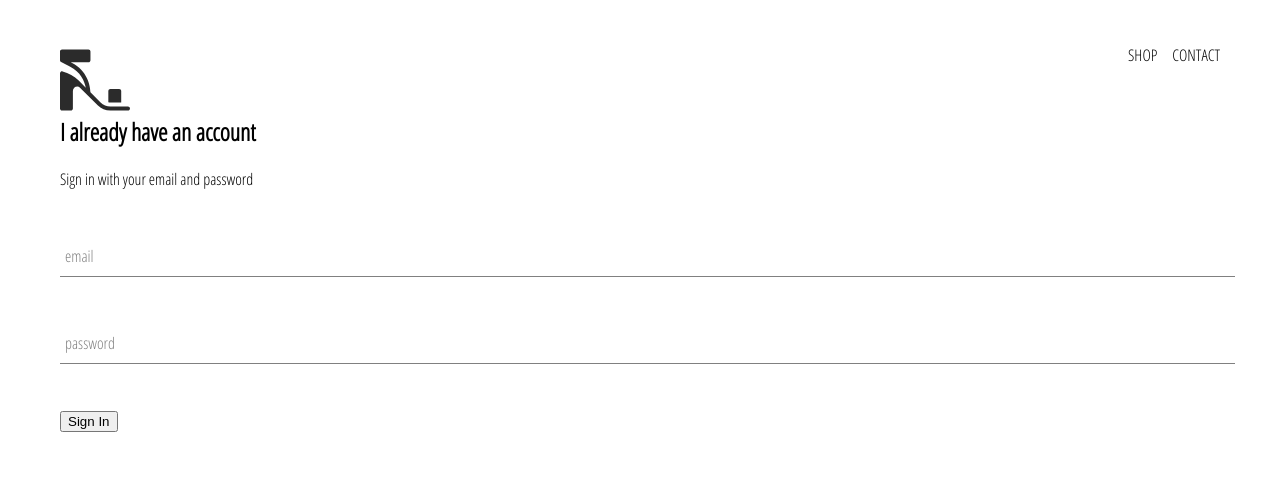
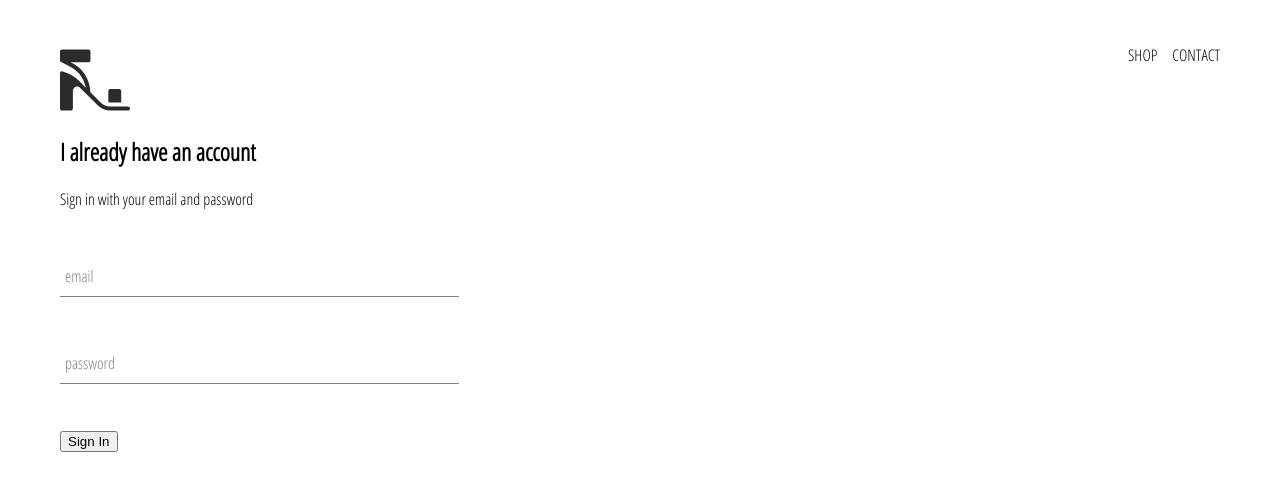
Before and after one commit to kikipratiwi/gg-shoe, a React (Create React App) app: page /signIn in a window 1280 px wide. Shown: the top 490 px of the page. Built offline with nearby package versions, Linux system fonts and the light colour scheme.

Commit message:
refactor(sign-in): add .sign-in style

```diff
--- a/src/components/sign-in/sign-in.styles.scss
+++ b/src/components/sign-in/sign-in.styles.scss
@@ -0,0 +1,5 @@
+.sign-in {
+    width: 30vw; //30% form browser window size
+    display: flex;
+    flex-direction: column;
+}
```
